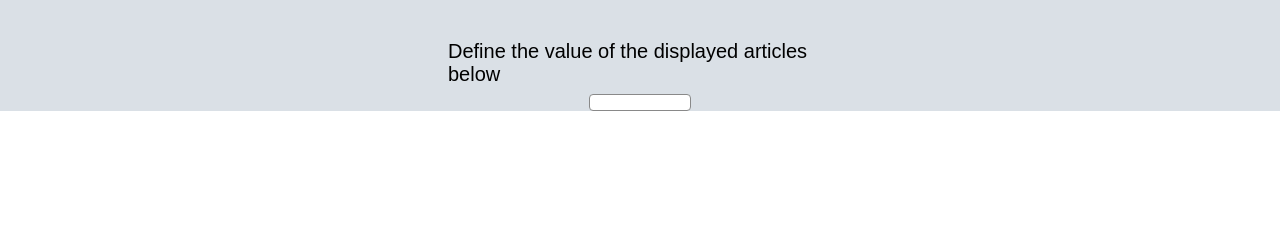
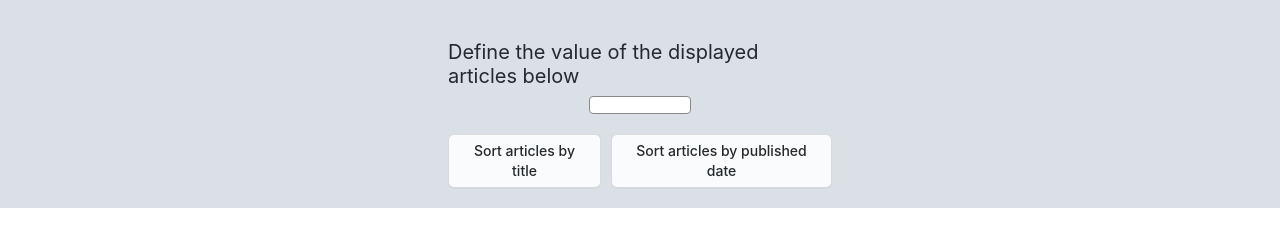
Before and after one commit to PlewkaMaciej/LibraryJavascript, a plain HTML site: page pages/main-page/index.html in a window 1280 px wide. Drawn offline with Linux system fonts and the light colour scheme; no server answers.

Commit message:
add button to sort and button to add to library

```diff
--- a/pages/main-page/index.html
+++ b/pages/main-page/index.html
@@ -1,5 +1,6 @@
 <!DOCTYPE html>
 <html lang="en">
+
 <head>
     <meta charset="UTF-8">
     <meta http-equiv="X-UA-Compatible" content="IE=edge">
@@ -7,17 +8,26 @@
     <title>Document</title>
     <link rel="stylesheet" href="./styles/style.css">
 </head>
+
 <body>
     <div class="main-container">
         <div class="articles-container">
+
             <div class="label-input-for-fetching-x-articles-container">
-            <label class="fetched-x-articles-label" for="fetched-x-articles"> Define the value of the displayed articles below</label>
-            <div class="input-button-container">
-            <input class="fetched-x-articles-input" type="number" id="fetched-x-articles" name="fetched-x-articles" required
-                   minlength="5" maxlength="8" size="4"> </div>
+                <label class="fetched-x-articles-label" for="fetched-x-articles"> Define the value of the displayed
+                    articles below</label>
+                <div class="input-button-container">
+                    <input class="fetched-x-articles-input" type="number" id="fetched-x-articles"
+                        name="fetched-x-articles" required minlength="5" maxlength="8" size="4">
                 </div>
+                <div class="container-for-sort-buttons">
+                    <button class="classic-button">Sort articles by title</button>
+                    <button class="classic-button">Sort articles by published date</button>
+                </div>
+            </div>
         </div>
     </div>
     <script type="module" src="main-page.js"></script>
 </body>
+
 </html>
--- a/pages/main-page/singleArticle.js
+++ b/pages/main-page/singleArticle.js
@@ -5,10 +5,13 @@ export const singleArticle = (value) => {
     let summary = document.createElement("p");
     let publishedAt = document.createElement("p");
     let newsSite = document.createElement("a");
+    let addToLibraryButton = document.createElement("button");
+    addToLibraryButton.innerText ="Add to library"
+    addToLibraryButton.classList.add("classic-button")
     title.innerHTML = "Title: " + value.title
     newsSite.innerHTML = "Go to news Site " + value.newsSite
     newsSite.href = value.url
-    if(value.summary.length>0){
+    if (value.summary.length > 0) {
         summary.innerHTML = "Summary: " + value.summary.substring(0, 200)
     }
     publishedAt.innerHTML = "Published: " + value.publishedAt.substring(0, 10)
@@ -22,4 +25,5 @@ export const singleArticle = (value) => {
     singleArticleContainer.appendChild(publishedAt)
     singleArticleContainer.appendChild(summary)
     singleArticleContainer.appendChild(newsSite)
+    singleArticleContainer.appendChild(addToLibraryButton)
 }
--- a/pages/main-page/styles/style.css
+++ b/pages/main-page/styles/style.css
@@ -7,15 +7,16 @@
 
 .single-article-container{
    margin-top: 50px;
-    background-color: white;
+    background-color: #F3F4F6;
     display: flex;
     justify-content: center;
     flex-direction: column;
     align-items: center;
     text-align: justify;
-    border: 1px solid #898989 ;
+    border: 1px solid rgba(27, 31, 35, 0.15);
     overflow: hidden;
     border-radius: 4px;
+    min-width: 600px;
 }
 .main-container{
     display: flex;
@@ -33,11 +34,13 @@
 .summary-paragraph{
     padding: 10px;
     width: 70%;
-    font-family: Arial, Helvetica, sans-serif;
+    font-family: -apple-system, system-ui, "Segoe UI", Helvetica, Arial, sans-serif, "Apple Color Emoji", "Segoe UI Emoji";
+    color:#24292E;
 }
 .classic-paragraph{
     padding: 15px;
-    font-family: Arial, Helvetica, sans-serif;
+    font-family: -apple-system, system-ui, "Segoe UI", Helvetica, Arial, sans-serif, "Apple Color Emoji", "Segoe UI Emoji";
+    color:#24292E;
 }
 .label-input-for-fetching-x-articles-container{
     display: flex;
@@ -47,12 +50,67 @@
 }
 .fetched-x-articles-label{
     font-size: 20px;
-    font-family: Arial, Helvetica, sans-serif;
+    font-family: -apple-system, system-ui, "Segoe UI", Helvetica, Arial, sans-serif, "Apple Color Emoji", "Segoe UI Emoji";
+    color:#24292E;
 }
 .fetched-x-articles-input{
-    font-family: Arial, Helvetica, sans-serif;
+    font-family: -apple-system, system-ui, "Segoe UI", Helvetica, Arial, sans-serif, "Apple Color Emoji", "Segoe UI Emoji";
     width: 100px;
     margin-top: 8px;
     border-radius: 4px;
     border: 1px solid #898989 ;
+    color:#24292E;
 }
+.container-for-sort-buttons{
+    display: flex;
+    justify-content: center;
+    gap:10px;
+    margin-top: 20px;
+}
+
+.classic-button {
+  appearance: none;
+  background-color: #FAFBFC;
+  border: 1px solid rgba(27, 31, 35, 0.15);
+  border-radius: 6px;
+  box-shadow: rgba(27, 31, 35, 0.04) 0 1px 0, rgba(255, 255, 255, 0.25) 0 1px 0 inset;
+  box-sizing: border-box;
+  color: #24292E;
+  cursor: pointer;
+  display: inline-block;
+  font-family: -apple-system, system-ui, "Segoe UI", Helvetica, Arial, sans-serif, "Apple Color Emoji", "Segoe UI Emoji";
+  font-size: 14px;
+  font-weight: 500;
+  line-height: 20px;
+  padding: 6px 16px;
+  position: relative;
+  transition: background-color 0.2s cubic-bezier(0.3, 0, 0.5, 1);
+  margin-bottom: 20px;
+}
+
+.classic-button:hover {
+  background-color: #F3F4F6;
+  text-decoration: none;
+  transition-duration: 0.1s;
+}
+
+.sort-button:disabled {
+  background-color: #FAFBFC;
+  border-color: rgba(27, 31, 35, 0.15);
+  color: #959DA5;
+  cursor: default;
+}
+
+.classic-button:active {
+  background-color: #EDEFF2;
+  box-shadow: rgba(225, 228, 232, 0.2) 0 1px 0 inset;
+  transition: none 0s;
+}
+
+.classic-button:focus {
+  outline: 1px transparent;
+}
+
+.classic-button:before {
+  display: none;
+}
```
